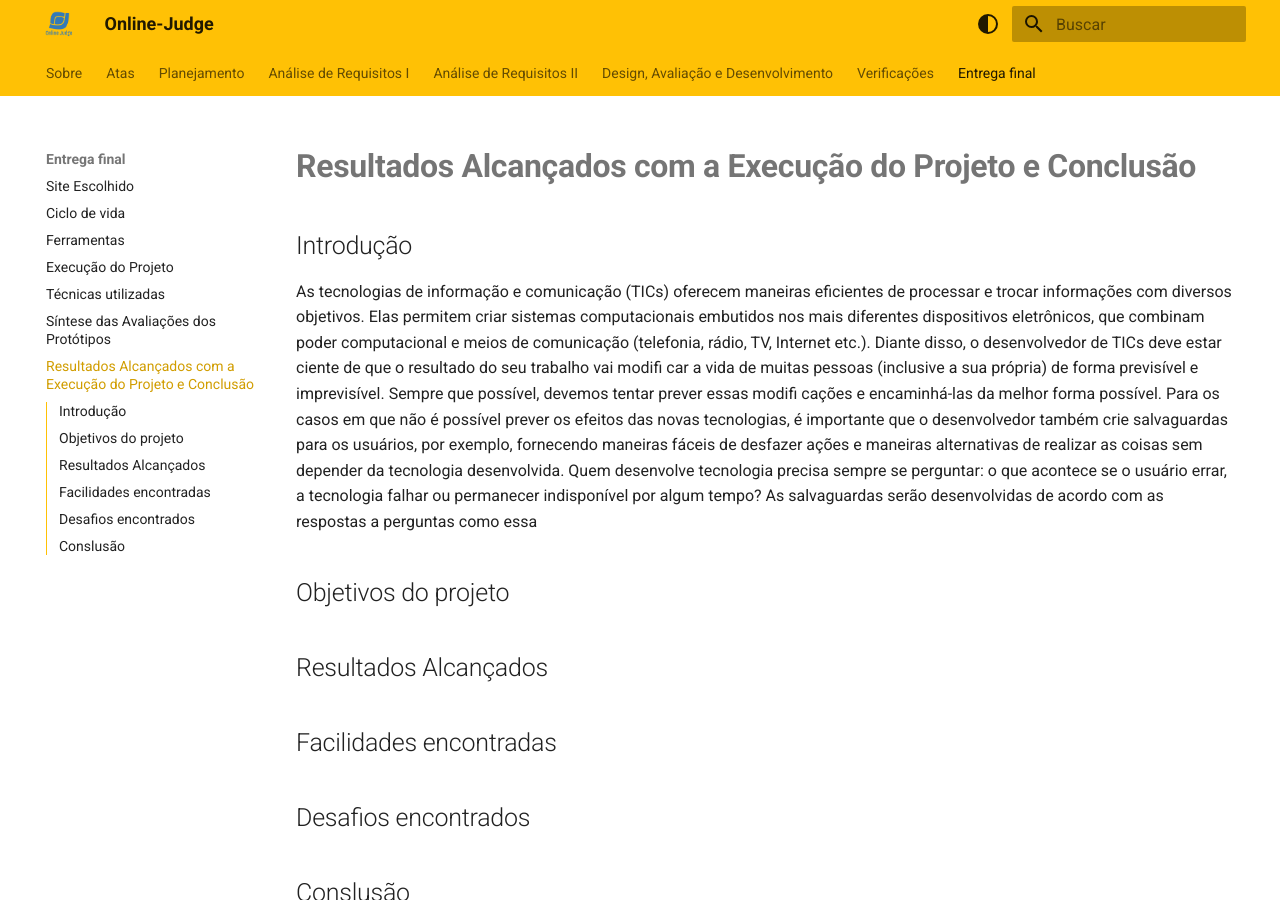
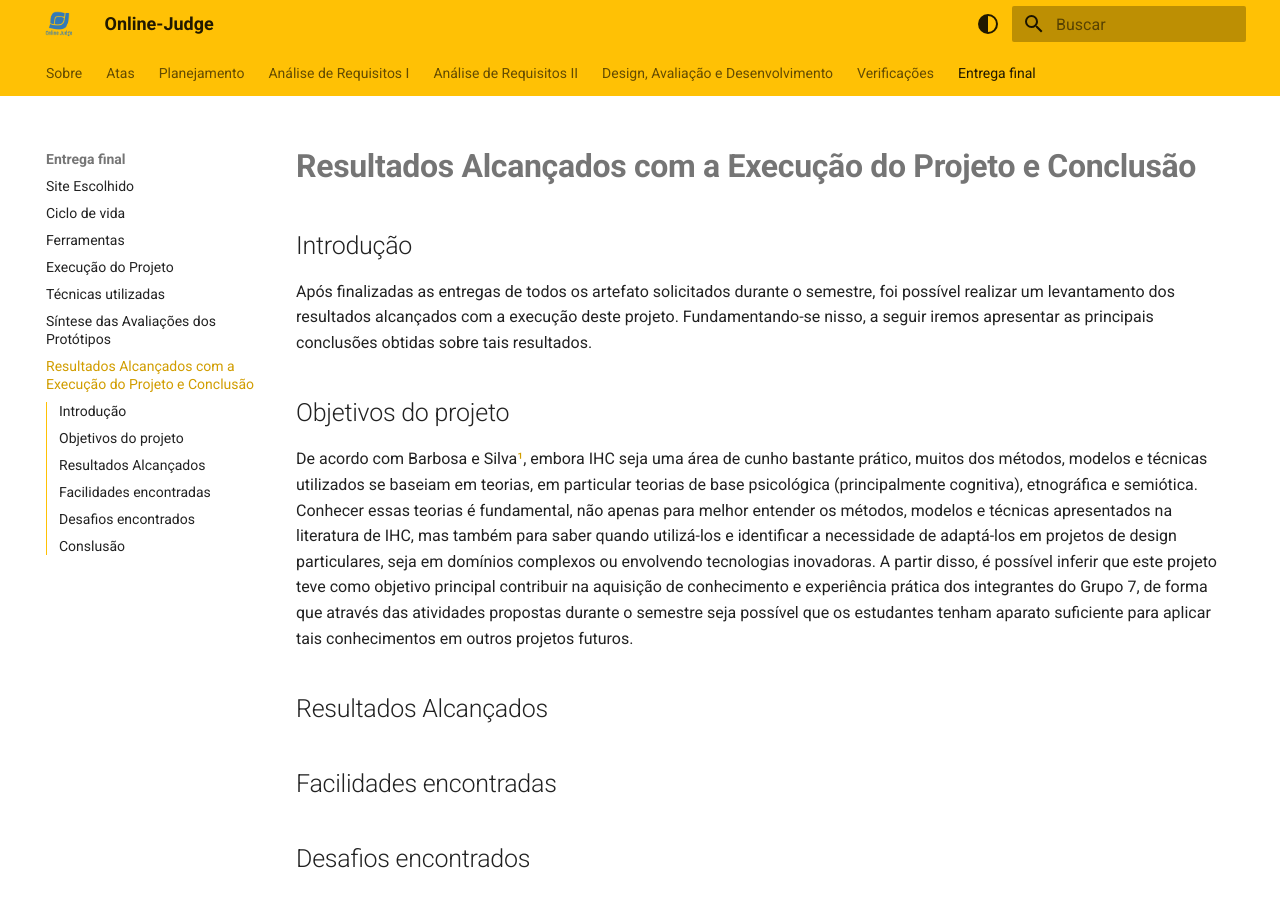
Before and after one commit to Interacao-Humano-Computador/2023.2-OnlineJudge, an MkDocs documentation site: the page built from docs/entrega-final/resultados-alcancados.md, in a window 1280 px wide and 900 px high. Built offline with MkDocs 1.6.1 and Material for MkDocs 9.7.7, drawn with Linux system fonts in a browser that asks for light colours.

Commit message:
inserindo objetivos do projeto

```diff
--- a/docs/entrega-final/resultados-alcancados.md
+++ b/docs/entrega-final/resultados-alcancados.md
@@ -2,25 +2,28 @@
 
 ## Introdução
 
-As tecnologias de informação e comunicação (TICs) oferecem maneiras eficientes de processar e trocar informações com diversos objetivos. Elas permitem criar sistemas computacionais embutidos nos mais diferentes dispositivos eletrônicos, que combinam poder computacional e meios de comunicação (telefonia, rádio, TV, Internet etc.). Diante disso, o desenvolvedor de TICs deve estar ciente de que o resultado do
-seu trabalho vai modifi car a vida de muitas pessoas (inclusive a sua própria) de forma
-previsível e imprevisível. Sempre que possível, devemos tentar prever essas modifi cações e encaminhá-las da melhor forma possível. Para os casos em que não é possível
-prever os efeitos das novas tecnologias, é importante que o desenvolvedor também
-crie salvaguardas para os usuários, por exemplo, fornecendo maneiras fáceis de desfazer ações e maneiras alternativas de realizar as coisas sem depender da tecnologia
-desenvolvida. Quem desenvolve tecnologia precisa sempre se perguntar: o que acontece se o usuário errar, a tecnologia falhar ou permanecer indisponível por algum
-tempo? As salvaguardas serão desenvolvidas de acordo com as respostas a perguntas
-como essa
-
+Após finalizadas as entregas de todos os artefato solicitados durante o semestre, foi possível realizar um levantamento dos resultados alcançados com a execução deste projeto. Fundamentando-se nisso, a seguir iremos apresentar as principais conclusões obtidas sobre tais resultados.
 
 ## Objetivos do projeto
 
+De acordo com Barbosa e Silva<a id="anchor_1" href="#REF1">¹</a>, embora IHC seja uma área de cunho bastante prático, muitos dos métodos, modelos e técnicas utilizados se baseiam em teorias, em particular teorias de base psicológica (principalmente cognitiva), etnográfica e semiótica. Conhecer essas teorias é fundamental, não apenas para melhor entender os métodos, modelos e técnicas apresentados na literatura de IHC, mas também para saber quando utilizá-los e identificar a necessidade de adaptá-los em projetos de design particulares, seja em domínios complexos ou envolvendo tecnologias inovadoras. A partir disso, é possível inferir que este projeto teve como objetivo principal contribuir na aquisição de conhecimento e experiência prática dos integrantes do Grupo 7, de forma que através das atividades propostas durante o semestre seja possível que os estudantes tenham aparato suficiente para aplicar tais conhecimentos em outros projetos futuros.
+
 ## Resultados Alcançados
+
+
 
 ## Facilidades encontradas
 
+
+
 ## Desafios encontrados
 
+
+
 ## Conslusão
+
+
+
 
 # Bibliografia
 
```
